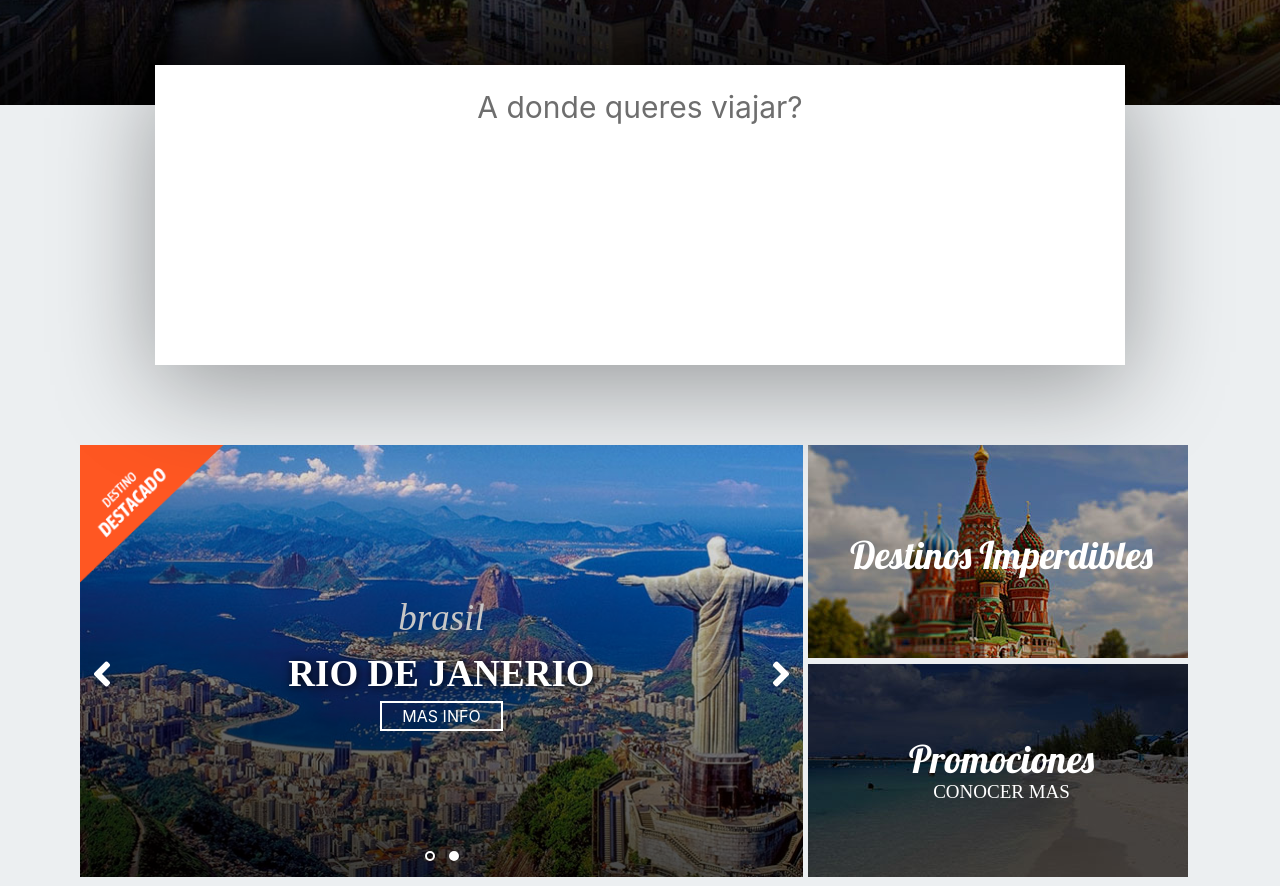
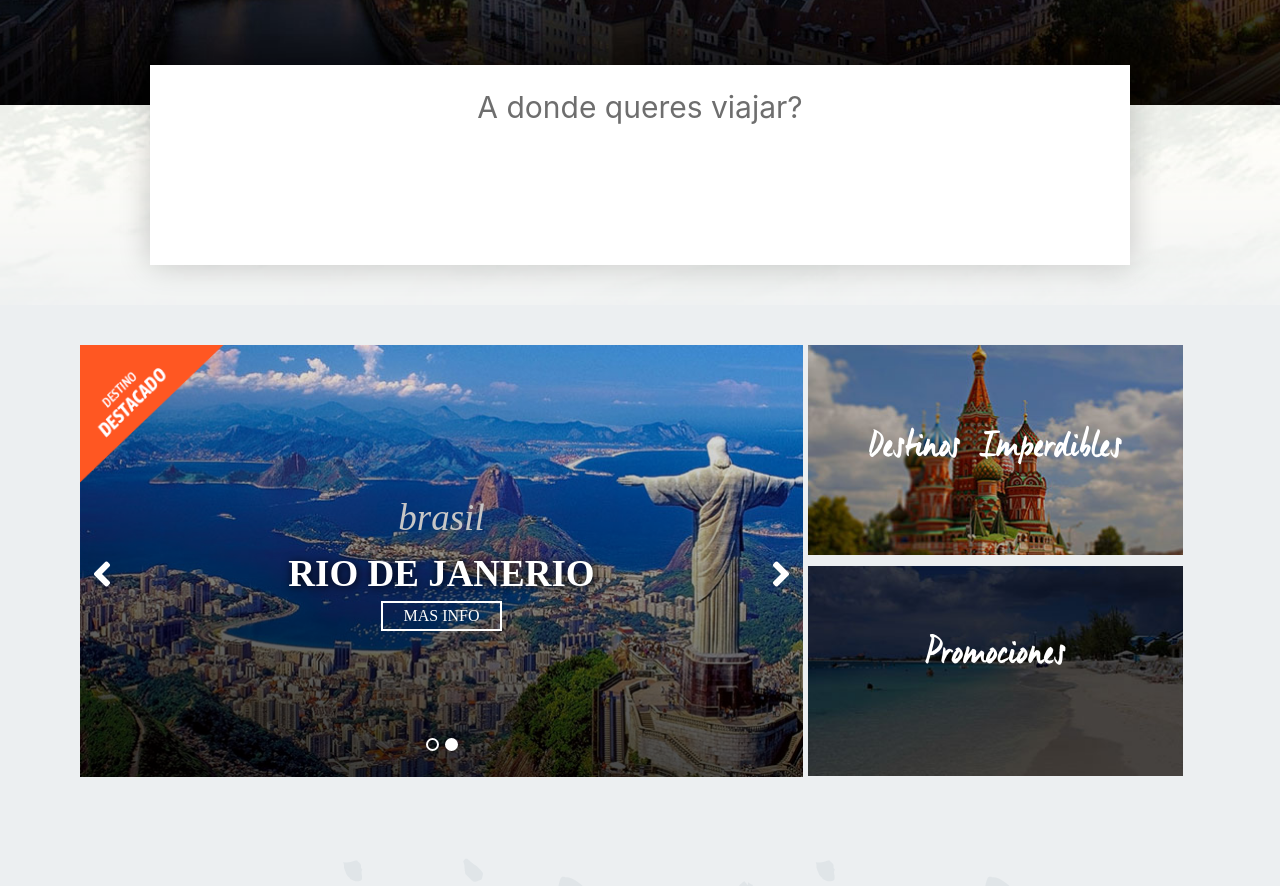
Before and after one commit to centrodph/rostravel, a website: page index.html in a window 1280 px wide. Shown: the part 378-1264 px from the top of the page. Drawn offline with Linux system fonts and the light colour scheme; placeholder pictures from the web are drawn by us; a web font is replaced by a local one.

Commit message:
changes part1

```diff
--- a/index.html
+++ b/index.html
@@ -15,9 +15,7 @@
 	<!-- REPLACE FOR MANUSTRIAL -->
 	<link href="./css/base.css" media="all" rel="stylesheet" type="text/css" />
 </head>
-<body>
-
-	<!--
+<body> <!--
 		Header
 	-->
 	<div class="header">
@@ -128,7 +126,7 @@
 								<img src="images/home-box-slide.jpg" alt="Logo">
 
 								<div class="overlay">
-											<img src="images/home-box-slide-destino.png" class="top-left"/>
+									<img src="images/home-box-slide-destino.png" class="top-left" />
 									<div class="overlay-content">
 										<div class="slider-text">
 											brasil
@@ -166,13 +164,17 @@
 			</div>
 			<div class="destacados-boxes-small">
 				<div class="destacado-box-image">
+					<span>
 						<img src="images/home-box-slide-small.jpg" alt="Logo">
+					</span>
 					<a class="overlay" href="javascript:void(0);">
 						<span class="ov-title">Destinos Imperdibles</span>
 					</a>
 				</div>
 				<div class="destacado-box-image">
+					<span>
 						<img src="images/home-box-slide-small1.jpg" alt="Logo">
+					</span>
 					<a class="overlay" href="javascript:void(0);">
 						<span class="ov-title">Promociones</span>
 						<span class="ov-subtitle">CONOCER MAS</span>
@@ -382,8 +384,6 @@
         </div>
 
 
-
-
      <script src="./js/jquery.min.js"></script>
 <script src="./js/owl.carousel.min.js"></script>
 <script src="./js/OwlCarousel2Thumbs.min.js"></script>
--- a/less/base.less
+++ b/less/base.less
@@ -49,24 +49,30 @@ body {
 }
 .slider-button a {
 	.btn-border-maker(#fff);
+	.asap;
 }
 
 //DONDE viajar
 .home-donde-viajar {
+	display: flex;
+	justify-content: center;
+	background: url(../images/promos-bg-top.png);
+	background-repeat: no-repeat;
+	background-position: center top;
+}
+.donde-viajar {
 	position: relative;
 	z-index: 9;
 	top: -40px;
-	display: flex;
-	justify-content: center;
-}
-.donde-viajar {
 	flex: 1;
-	min-height: 300px;
-	max-width: 970px;
+	min-height: 200px;
+	max-width: 980px;
 	background: #fff;
 	padding: 20px;
 	text-align: center;
-	.basic-shadow;
+	-webkit-box-shadow: 0px 0px 30px 0px rgba(0, 0, 0, 0.2);
+	-moz-box-shadow: 0px 0px 30px 0px rgba(0, 0, 0, 0.2);
+	box-shadow: 0px 0px 30px 0px rgba(0, 0, 0, 0.2);
 	.donde-viajar-title {
 		color: @gris;
 		font-size: 30px;
@@ -108,6 +114,9 @@ body {
 			border: solid 2px #fff;
 			opacity: 1;
 			background: #fff;
+			width: 13px;
+			height: 13px;
+			margin: 15px 3px;
 		}
 		.owl-dot.active span,
 		.owl-dot:hover span {
@@ -129,19 +138,22 @@ body {
 	.destacados-boxes-small {
 		width: 35%;
 		float: left;
+		padding-right: 12px;
 		.destacado-box-image {
 			position: relative;
+			margin-bottom: 5px;
 			.overlay {
 				display: flex;
 				position: absolute;
 				top: 0;
 				left: 0;
 				width: 100%;
-				height: 100%;
+				height: 98%;
 				flex-direction: column;
 				justify-content: center;
 				align-items: center;
 				color: #fff;
+				background: none;
 				.ov-title {
 					.manustrial;
 					font-size: 38px;
@@ -150,6 +162,13 @@ body {
 				.ov-subtitle {
 					.asap;
 					font-size: 19px;
+					opacity: 0;
+				}
+				&:hover {
+					background: rgba(0, 0, 0, 0.2);
+					.ov-subtitle {
+						opacity: 1;
+					}
 				}
 			}
 		}
@@ -181,6 +200,7 @@ body {
 		a {
 			padding-top: 1px;
 			padding-bottom: 1px;
+			.asap;
 		}
 	}
 }
@@ -202,6 +222,7 @@ body {
 		font-size: 32px;
 		color: @verdeazul;
 		.asap-med;
+		margin: 0;
 	}
 	.promo {
 		font-size: 43px;
@@ -217,10 +238,13 @@ body {
 	padding: 20px 0;
 	a {
 		.btn-border-maker(@verdeazul);
+		.asap;
 	}
 }
 
 .viajes-unicos-slide-item {
+	height: 460px;
+	width: 400px;
 	.box-slide-big-item;
 	.overlay {
 		padding: 30px 40px;
@@ -289,3 +313,8 @@ body {
 		background: @naranja;
 	}
 }
+
+.promos-search-form-sticky {
+}
+.promos-search-form {
+}
--- a/less/font.less
+++ b/less/font.less
@@ -1,54 +1,59 @@
 @azul: #006999;
-@azuloscuro:#13202d;
+@azuloscuro: #13202d;
 @gris: #6e6e6e;
-@verdeazul:#455a64;
+@verdeazul: #455a64;
 @naranja: #f68014;
-@nav-hover:#b4b4b4;
-@btngris:#56646b;
+@nav-hover: #b4b4b4;
+@btngris: #56646b;
 
-@max-page:1200px;
+@max-page: 1200px;
 
-.asap{
+.asap {
 	font-family: 'Asap Condensed';
 	font-style: normal;
 	font-weight: 400;
 }
-.asap-med{
+.asap-med {
 	font-family: 'Asap Condensed';
 	font-style: normal;
 	font-weight: 500;
 }
-.asap-bold{
+.asap-bold {
 	font-family: 'Asap Condensed';
 	font-style: normal;
 	font-weight: 700;
 }
 
-
-.mon{
+.mon {
 	font-family: 'Montserrat';
 	font-style: normal;
 	font-weight: 400;
 }
+/*! Generated by Font Squirrel (https://www.fontsquirrel.com) on January 25, 2018 */
 
-.manustrial{
-    font-family: 'Lobster';
+@font-face {
+	font-family: 'manustrialmanustrial';
+	src: url('../webfonts/mns_trial-webfont.woff2') format('woff2'), url('../webfonts/mns_trial-webfont.woff') format('woff');
+	font-weight: normal;
+	font-style: normal;
+}
+.manustrial {
+	font-family: 'manustrialmanustrial';
 	font-style: normal;
 	font-weight: 400;
 }
 
-.opens{
+.opens {
 	font-family: 'Open Sans';
 	font-style: normal;
 	font-weight: 400;
 }
 
-
-button{
+button {
 	cursor: pointer;
 }
 
-.link-cover{
+.link-cover {
 	position: absolute;
 	top: 0;
 	left: 0;
@@ -58,36 +63,34 @@ button{
 	height: 100%;
 }
 
-.basic-shadow{
+.basic-shadow {
 	-webkit-box-shadow: 0px 20px 100px 0px rgba(0, 0, 0, 0.37);
 	-moz-box-shadow: 0px 20px 100px 0px rgba(0, 0, 0, 0.37);
 	box-shadow: 0px 20px 100px 0px rgba(0, 0, 0, 0.37);
 }
 
-.item-shadow{
+.item-shadow {
 	-webkit-box-shadow: 0px 5px 10px 2px rgba(0, 0, 0, 0.37);
 	-moz-box-shadow: 0px 5px 10px 2px rgba(0, 0, 0, 0.37);
 	box-shadow: 0px 5px 10px 2px rgba(0, 0, 0, 0.37);
 }
 
-.input-shadow{
+.input-shadow {
 	-webkit-box-shadow: 0px 0px 6px 2px rgba(0, 0, 0, 0.1);
 	-moz-box-shadow: 0px 0px 6px 2px rgba(0, 0, 0, 0.1);
 	box-shadow: 0px 0px 6px 2px rgba(0, 0, 0, 0.1);
 }
 
-
-.animate-basic{
+.animate-basic {
 	-webkit-transition: 0.4s ease-in-out;
 	-moz-transition: 0.4s ease-in-out;
 	-o-transition: 0.4s ease-in-out;
 }
 
-
-.my-translation(@animation-width, @animation-height){
-    -webkit-transform: translate(@animation-width,@animation-height);
-    -moz-transform: translate(@animation-width,@animation-height);
-    -o-transform: translate(@animation-width,@animation-height);
-    -ms-transform: translate(@animation-width,@animation-height);
-    transform: translate(@animation-width,@animation-height);
+.my-translation(@animation-width, @animation-height) {
+	-webkit-transform: translate(@animation-width, @animation-height);
+	-moz-transform: translate(@animation-width, @animation-height);
+	-o-transform: translate(@animation-width, @animation-height);
+	-ms-transform: translate(@animation-width, @animation-height);
+	transform: translate(@animation-width, @animation-height);
 }
```
Also changed, not shown: _index.html (+7 -7 lines), css/base.css, webfonts/mns_trial-webfont.ttf (added), webfonts/mns_trial-webfont.woff (added), webfonts/mns_trial-webfont.woff2 (added). Lines whose indentation alone changed are shown as unchanged.
